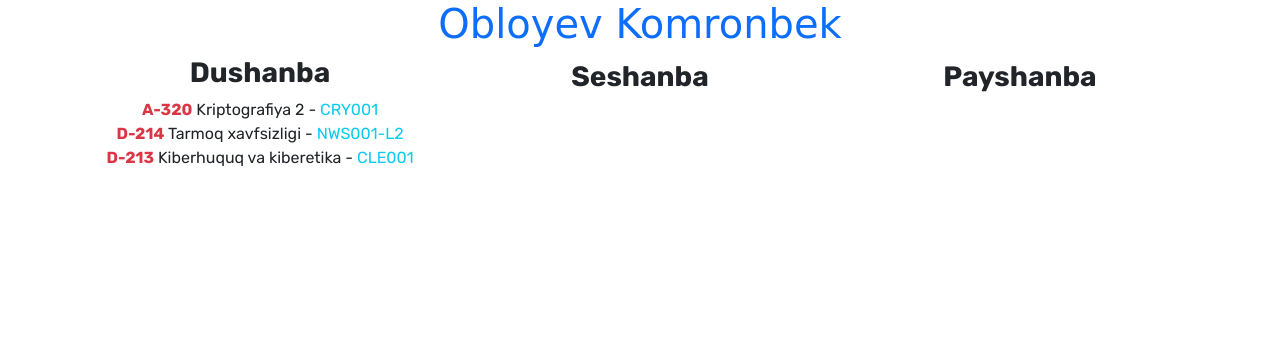
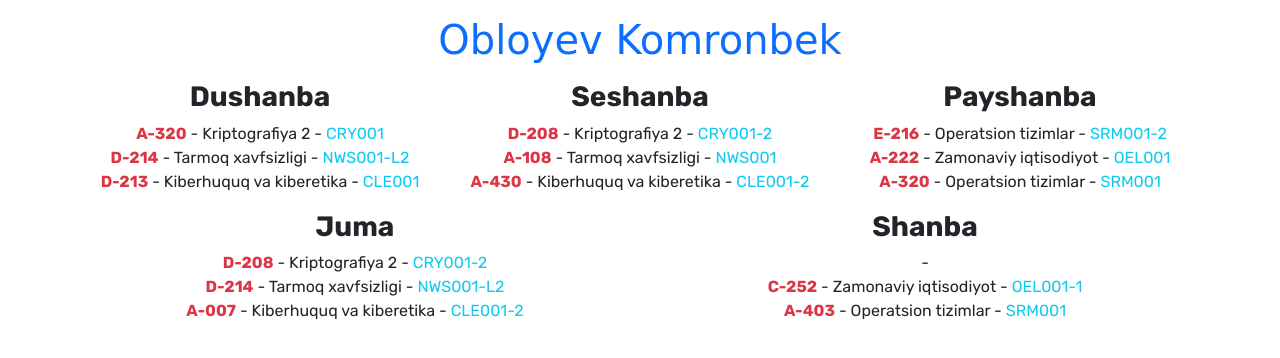
Before and after one commit to obloev/obloev.github.io, a plain HTML site: page index.html in a window 1280 px wide. Drawn offline with nearby package versions, Linux system fonts and the light colour scheme; a web font is replaced by a local one.

Commit message:
Update index.html

```diff
--- a/index.html
+++ b/index.html
@@ -12,18 +12,48 @@
   </head>
   <body style="font-family: 'Rubik', sans-serif;">
     <div class="container">
-    <h1 style="font-family: 'Rubik Moonrocks', cursive;" class="text-center text-primary">Obloyev Komronbek</h1>
+    <h1 style="font-family: 'Rubik Moonrocks', cursive;" class="mt-3 mb-3 text-center text-primary">Obloyev Komronbek</h1>
 	<div class="row">
 		<div class="col-md-4 text-center">
 	<h1 class="fw-bold fs-3">Dushanba</h1>
-<p class=m-0> <span class="text-danger fw-bold">A-320</span> Kriptografiya 2 - <span class="text-info">CRY001</span></p>
-<p class=m-0> <span class="text-danger fw-bold">D-214</span> Tarmoq xavfsizligi - <span class="text-info">NWS001-L2</span></p>
-<p> <span class="text-danger fw-bold">D-213</span> Kiberhuquq va kiberetika - <span class="text-info">CLE001</span></p>
+<p class=m-0> <span class="text-danger fw-bold">A-320</span> - Kriptografiya 2 - <span class="text-info">CRY001</span></p>
+<p class=m-0> <span class="text-danger fw-bold">D-214</span> - Tarmoq xavfsizligi - <span class="text-info">NWS001-L2</span></p>
+<p> <span class="text-danger fw-bold">D-213</span> - Kiberhuquq va kiberetika - <span class="text-info">CLE001</span></p>
 
 </div>
-<div class="col-md-4 text-center fw-bold fs-3">Seshanba</div>
-<div class="col-md-4 text-center fw-bold fs-3">Payshanba</div>
+<div class="col-md-4 text-center">
+	<h1 class="fw-bold fs-3">Seshanba</h1>
+<p class=m-0> <span class="text-danger fw-bold">D-208</span> - Kriptografiya 2 - <span class="text-info">CRY001-2</span></p>
+<p class=m-0> <span class="text-danger fw-bold">A-108</span> - Tarmoq xavfsizligi - <span class="text-info">NWS001</span></p>
+<p> <span class="text-danger fw-bold">A-430</span> - Kiberhuquq va kiberetika - <span class="text-info">CLE001-2</span></p>
+
 </div>
+<div class="col-md-4 text-center">
+	<h1 class="fw-bold fs-3">Payshanba</h1>
+<p class=m-0> <span class="text-danger fw-bold">E-216</span> - Operatsion tizimlar - <span class="text-info">SRM001-2</span></p>
+<p class=m-0> <span class="text-danger fw-bold">A-222</span> - Zamonaviy iqtisodiyot - <span class="text-info">OEL001</span></p>
+<p> <span class="text-danger fw-bold">A-320</span> - Operatsion tizimlar - <span class="text-info">SRM001</span></p>
+
+</div>
+</div>
+
+<div class="row">
+		<div class="col-md-6 text-center">
+	<h1 class="fw-bold fs-3">Juma</h1>
+<p class=m-0> <span class="text-danger fw-bold">D-208</span> - Kriptografiya 2 - <span class="text-info">CRY001-2</span></p>
+<p class=m-0> <span class="text-danger fw-bold">D-214</span> - Tarmoq xavfsizligi - <span class="text-info">NWS001-L2</span></p>
+<p> <span class="text-danger fw-bold">A-007</span> - Kiberhuquq va kiberetika - <span class="text-info">CLE001-2</span></p>
+
+</div>
+<div class="col-md-6 text-center">
+	<h1 class="fw-bold fs-3">Shanba</h1>
+<p class=m-0>-</p>
+<p class=m-0> <span class="text-danger fw-bold">C-252</span> - Zamonaviy iqtisodiyot - <span class="text-info">OEL001-1</span></p>
+<p> <span class="text-danger fw-bold">A-403</span> - Operatsion tizimlar - <span class="text-info">SRM001</span></p>
+
+</div>
+</div>
+
     <script src="https://cdn.jsdelivr.net/npm/bootstrap@5.1.3/dist/js/bootstrap.bundle.min.js" integrity="sha384-ka7Sk0Gln4gmtz2MlQnikT1wXgYsOg+OMhuP+IlRH9sENBO0LRn5q+8nbTov4+1p" crossorigin="anonymous"></script>
     </div>
   </body>
```
